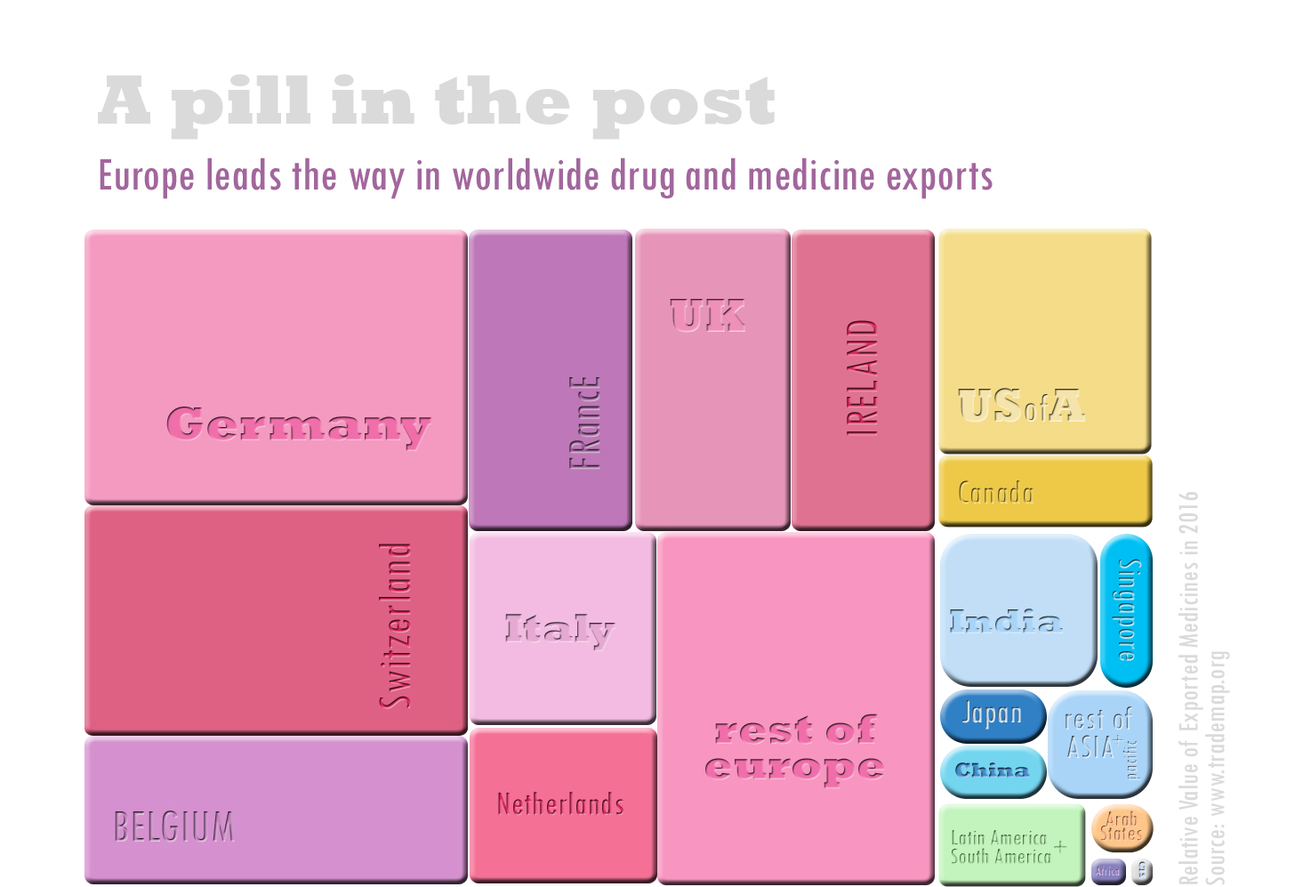
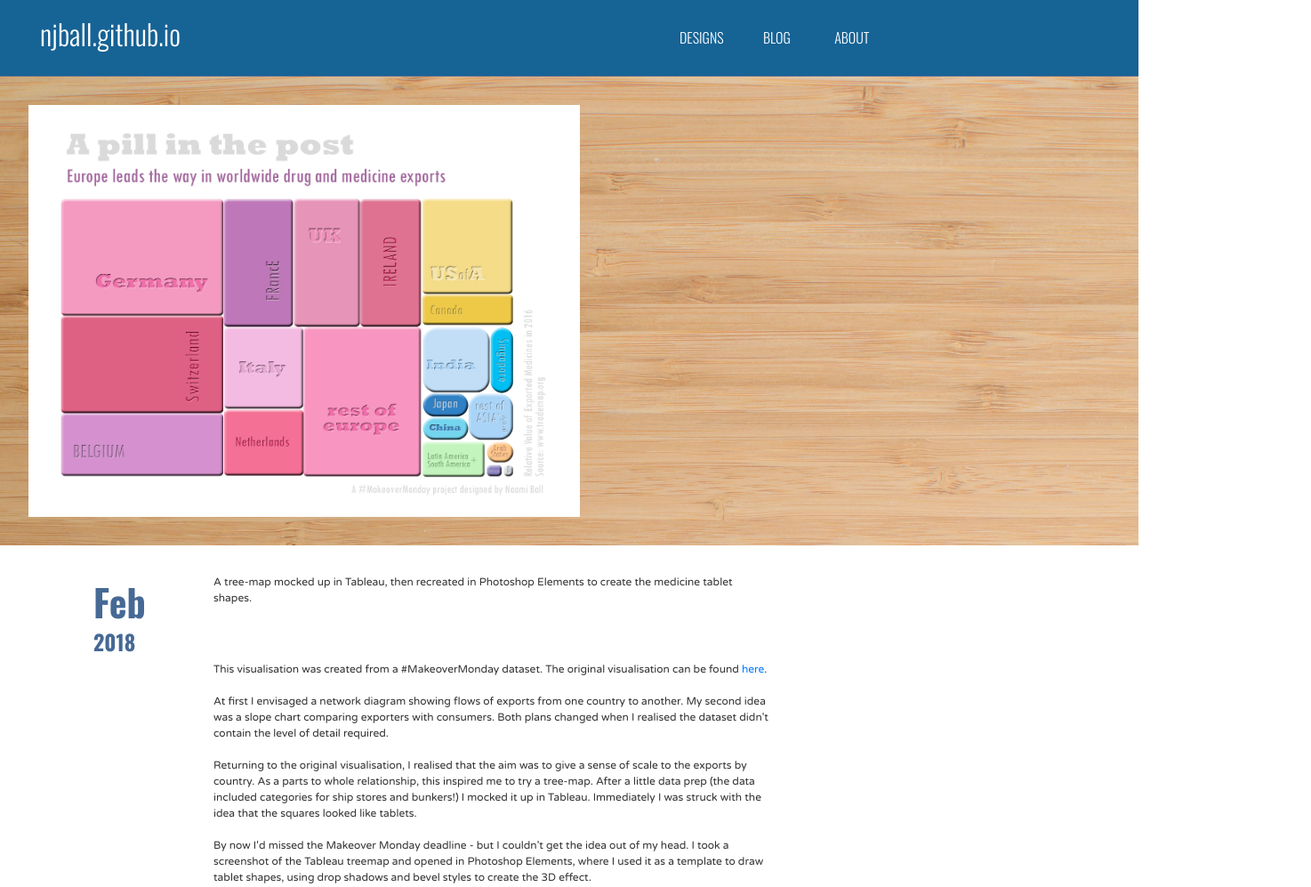
Before and after one commit to njball/APillinthePost, a plain HTML site: page index.html in a window 1280 px wide. Shown: the top 997 px of the page at 89% size, 1474 px wide, since content can reach past the window. Drawn offline with nearby package versions, Linux system fonts and the light colour scheme.

Commit message:
Formatted with bootstrap and custom CSS

```diff
--- /dev/null
+++ b/css/style.css
@@ -0,0 +1,183 @@
+body.bootstrap-override {
+  background-color: #FFF;
+  margin: 0 auto;
+}
+
+.container {
+  margin-left: 0;
+  max-width: 1920px;
+  padding-left: 0;
+  padding-right: 0;
+}
+
+header {
+  background-color: #166395;
+  border-bottom: 1px solid #466995;
+  /*position: fixed;*/
+  /*width: 100%;*/
+  min-height: 5em;
+  align-self: center;
+  z-index: 10;
+  padding-left: 30px;
+}
+
+.header-row {
+  margin-left: 0;
+}
+
+
+.jumbotron {
+  background-image: url('../img/Wooden-desk.jpg');
+  background-size: cover;
+  border-radius: 0;
+  align-self: center;
+  padding: 2rem 2rem;
+}
+
+/*.jumbotron.row {
+  max-height: 600px;
+}*/
+
+.jumbotron img {
+  max-width: 650px;
+  width: auto;
+  align-self: center;
+}
+
+
+nav {
+  display: inline-block;
+}
+
+ul {
+  margin: 30px auto;
+  padding: 0 20px;
+  text-align: center;
+}
+
+li {
+  color: #FFF;
+  font-family: 'Oswald', sans-serif;
+  font-size: 16px;
+  font-weight: 300;
+  text-transform: uppercase;
+  display: inline-block;
+  width:80px;
+}
+
+li:hover {
+  color: #DBE9EE;
+}
+
+.header-row a {
+  color: #FFF;
+}
+
+.header-row a:hover {
+  color: #DBE9EE;
+  text-decoration: none;
+}
+
+
+h1 {
+  color: #FFF;
+  font-family: 'Oswald', sans-serif;
+  font-size: 32px;
+  font-weight: 300;
+  align-self: center;
+}
+
+h2 {
+  color: #333;
+  font-family: 'Varela Round', sans-serif;
+  font-size: 26px;
+  text-align: center;
+  font-weight: 100;
+  padding: 30px;
+ /* margin: 0 auto 20px auto;*/
+}
+
+h3 {
+  color: #466995;
+  font-family: 'Oswald', sans-serif;
+  font-size: 18px;
+  text-align: center;
+  font-weight: 700;
+  text-transform: uppercase;
+  padding: 30px;
+}
+
+h4 {
+  color: #466995;
+  font-family: 'Oswald', sans-serif;
+  font-size: 18px;
+  font-weight: 300;
+  letter-spacing: 2px;
+  text-align: center;
+  text-transform: uppercase
+}
+
+p {
+  color: #333;
+  font-family: 'Varela Round', sans-serif;
+  font-size: 12px;
+}
+
+footer {
+  background-color: #DBE9EE;
+  text-align: center;
+  height: 100px;
+}
+
+.welcome {
+  background-color: #DBE9EE;
+  box-sizing: border-box;
+  padding: 40px;
+  text-align: center;
+  width: 100%;
+  position: relative;
+  top: 50px;
+}
+
+.question {
+  text-align: center;
+  position: relative;
+  top: 40px;
+}
+
+.answer {
+  border: 1px solid #466995;
+  margin: 20px;
+  display: inline-block;
+  height: 130px;
+  width: 150px;
+}
+
+.answer:hover {
+  background: #C0D6DF;
+  color: #FFF;
+}
+
+.date-square p {
+  padding-left: 120px;
+  padding-bottom: 0px;
+  height: 1em;
+}
+
+p.date-square-year {
+  color: #466995;
+  font-family: 'Oswald', sans-serif;
+  font-size: 24px;
+  text-align: center;
+  font-weight: 700;
+}
+
+p.date-square-month {
+  color: #466995;
+font-family: 'Oswald', sans-serif;
+  font-size: 42px;
+  font-weight: 300;
+  text-align: center;
+  font-weight: 700;
+  padding-bottom: 0;
+}
--- a/index.html
+++ b/index.html
@@ -1,11 +1,69 @@
-<!DOCTYPE html>	<!--so browser knows to read as standard HTML5-->
+<!DOCTYPE html>
 <html>
-	<head>
-		<meta http-equiv="Content-Type" content="text/html;charset=utf-8">	<!--//specifies the encoding of the page (characters)-->
-		<title>A pill in the post</title>
-	</head>
-	<body>
-		<!--Insert the jpg stored in the same folder-->
-		<img src=A-pill-in-the-post.jpg>
-	</body>
+<head>
+  <title>A pill in the post</title>
+  <link href="https://fonts.googleapis.com/css?family=Oswald:300,700|Varela+Round" rel="stylesheet">
+  <!-- Bootstrap CSS -->
+  <link rel="stylesheet" href="https://stackpath.bootstrapcdn.com/bootstrap/4.1.1/css/bootstrap.min.css" integrity="sha384-WskhaSGFgHYWDcbwN70/dfYBj47jz9qbsMId/iRN3ewGhXQFZCSftd1LZCfmhktB" crossorigin="anonymous">
+  <link rel="stylesheet" type="text/css" href="css/style.css">
+</head>
+<body>
+  <div class="bootstrap-override"> <!-- Use this to increase specificity when over-riding Bootstrap-->
+
+   <div class="container">
+      <header>
+        <div class="row header-row">
+            <h1 class="col-sm-4"><a href="https:njball.github.io/Portfolio/">njball.github.io</a></h1>
+            <ul class="col-sm-8">
+              <li><a href=#>designs</a></li>
+              <li><a href=#>blog</a></li>
+              <li><a href=#>about</a></li>
+            </ul>
+          </div> <!--Close row div -->
+      </header>
+    </div> <!-- Close container for header -->
+
+    <section class="jumbotron">
+      <div class="container">
+        <div class="row" id="vis-parent">
+          <img class="col-sm-11" src=img/A-pill-in-the-post.jpg>
+        </div>
+      </div>
+  </section>
+
+  <div class="container date-square">
+      <div class="row">
+        <p class="col-sm-1 date-square-month">Feb</p>
+        <p class="col-sm-7">
+          A tree-map mocked up in Tableau, then recreated in Photoshop Elements to create the medicine tablet shapes.
+        </p>
+      </div>
+      <div class="row">
+        <p class="col-sm-1 date-square-year">2018</p>
+      </div>
+      <div class="row">
+        <p class="col-sm-1"></p>
+        <p class="col-sm-7 main-text">
+          This visualisation was created from a #MakeoverMonday dataset. The original visualisation can be found <a href="https://howmuch.net/articles/world-map-of-drug-exports-2016">here</a>.
+          <br><br>At first I envisaged a network diagram showing flows of exports from one country to another. My second idea was a slope chart comparing exporters with consumers.
+          Both plans changed when I realised the dataset didn't contain the level of detail required.
+          <br><br>Returning to the original visualisation, I realised that the aim was to give a sense of scale to the exports by country. As a parts to whole relationship, this inspired me to try a tree-map. After a little data prep (the data included categories for ship stores and bunkers!) I mocked it up in Tableau. Immediately I was struck with the idea that the squares looked like tablets.
+          <br><br>By now I'd missed the Makeover Monday deadline - but I couldn't get the idea out of my head.
+          I took a screenshot of the Tableau treemap and opened in Photoshop Elements, where I used it as a template to draw tablet shapes, using drop shadows and bevel styles to create the 3D effect.
+          <br><br>I changed the colour scheme to colours that reminded me of medicine, ensuring that all countries within a region were similar in colour.
+          The predominance of European countries really stood out, providing the key insight which I emphasised with a colour-matched sub-heading.
+          <br><br>
+        </p>
+      </div>
+  </div>
+
+   <!--<div class="container">
+      <footer>
+        <div class="row footer-row">
+            <h1 class="col-sm-4">Thanks for reading</h1>
+          </div>
+      </footer>
+    </div>  -->
+
+</body>
 </html>
```
Also changed, not shown: css/test2.html (added, +32 -0 lines), img/A-pill-in-the-post.jpg (renamed from A-pill-in-the-post.jpg), img/Wooden-desk.jpg (added).
